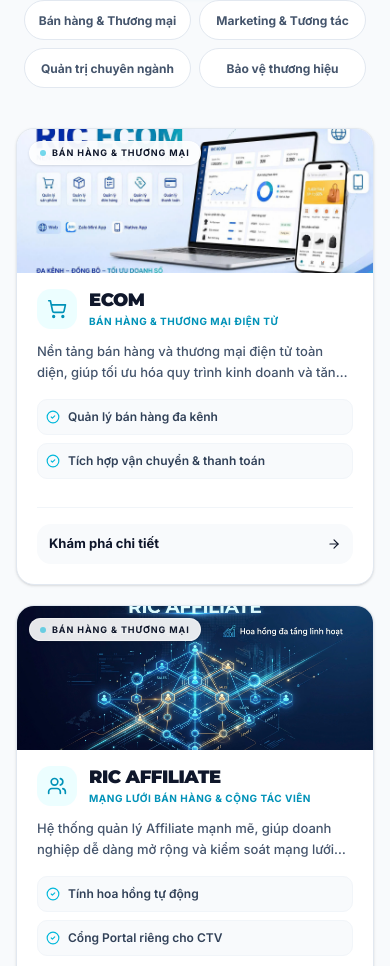
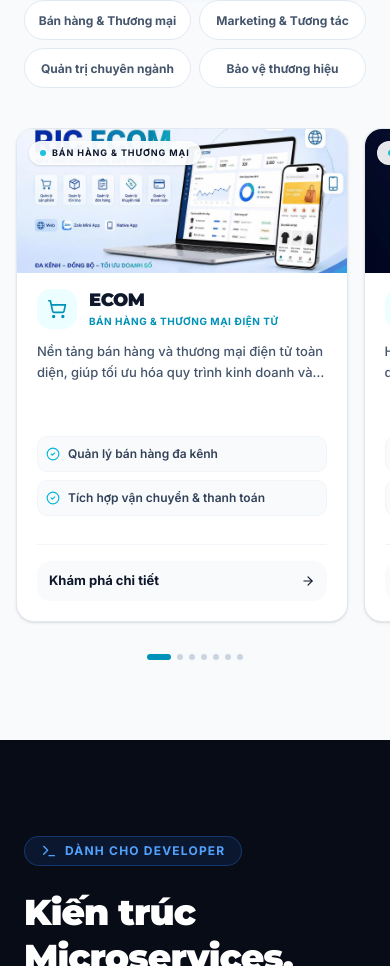
Before and after one commit to Thanh0704/New-Ric, a Next.js app: page /products in a window 390 px wide. Shown: the part 1034-2000 px from the top of the page. Built offline with nearby package versions, Linux system fonts and the light colour scheme.

Commit message:
Update mới

```diff
--- a/src/app/products/page.tsx
+++ b/src/app/products/page.tsx
@@ -1,5 +1,6 @@
 'use client'
-import { useState, useEffect, Suspense } from 'react'
+// ĐÃ SỬA: Import thêm useRef để xử lý thanh cuộn Dots trên Mobile
+import { useState, useEffect, Suspense, useRef } from 'react'
 import Link from 'next/link'
 import { useSearchParams } from 'next/navigation'
 import {
@@ -164,6 +165,10 @@
   const categoryFromUrl = searchParams.get('category')
   const [activeCategory, setActiveCategory] = useState('all')
 
+  // ĐÃ SỬA: Ref và State để tính toán vị trí vuốt ngang trên Mobile
+  const scrollContainerRef = useRef<HTMLDivElement>(null)
+  const [activeIndex, setActiveIndex] = useState(0)
+
   useEffect(() => {
     if (categoryFromUrl) {
       const isValidCategory = productCategories.some((cat) => cat.id === categoryFromUrl)
@@ -178,8 +183,33 @@
     }
   }, [categoryFromUrl])
 
+  // ĐÃ SỬA: Khi đổi danh mục, tự động lướt thẻ về vị trí đầu tiên
+  useEffect(() => {
+    setActiveIndex(0)
+    if (scrollContainerRef.current) {
+      scrollContainerRef.current.scrollTo({ left: 0, behavior: 'smooth' })
+    }
+  }, [activeCategory])
+
   const filteredProducts =
     activeCategory === 'all' ? products : products.filter((p) => p.category === activeCategory)
+
+  // ĐÃ SỬA: Hàm tính toán thẻ đang được hiển thị ở giữa màn hình khi vuốt
+  const handleScroll = (e: React.UIEvent<HTMLDivElement>) => {
+    const container = e.currentTarget
+    const scrollLeft = container.scrollLeft
+    const itemElement = container.children[0] as HTMLElement
+    if (!itemElement) return
+
+    // Tính toán độ rộng của 1 item + khoảng cách gap (16px)
+    const itemWidth = itemElement.offsetWidth
+    const gap = 16
+    const newIndex = Math.round(scrollLeft / (itemWidth + gap))
+
+    if (newIndex !== activeIndex && newIndex >= 0 && newIndex < filteredProducts.length) {
+      setActiveIndex(newIndex)
+    }
+  }
 
   return (
     <main className="min-h-screen selection:bg-cyan-500/30">
@@ -278,17 +308,12 @@
               </p>
             </div>
 
-            {/* =========================================================
-                ĐÃ SỬA MOBILE: Dùng Grid 2 cột (grid-cols-2) để chốt luôn 2 nút 1 hàng.
-                ĐÃ SỬA LAPTOP: md:flex để nó trở lại dạng nằm ngang trải dài.
-                ========================================================= */}
             <div className="grid grid-cols-2 gap-2 px-2 md:flex md:flex-wrap md:gap-3 md:px-0">
               {productCategories.map((cat, index) => (
                 <button
                   key={cat.id}
                   onClick={() => setActiveCategory(cat.id)}
                   className={`flex min-h-[40px] w-full items-center justify-center rounded-full px-3 py-2 text-center text-[12px] leading-tight font-bold transition-all duration-300 md:w-auto md:px-5 md:py-2.5 md:text-sm ${activeCategory === cat.id ? 'bg-cyan-600 text-white shadow-md shadow-cyan-600/30' : 'border border-slate-200 bg-white text-slate-600 hover:bg-slate-100 hover:text-cyan-600'} ${index === 0 ? 'col-span-2 md:col-span-1' : ''} `}
-                  /* LƯU Ý: Lệnh col-span-2 ở trên ép nút "Tất cả Giải pháp" dài hết hàng 1 trên Mobile, các nút còn lại tự động xuống hàng đôi rất đẹp. */
                 >
                   {cat.label}
                 </button>
@@ -296,14 +321,25 @@
             </div>
           </div>
 
-          <div className="grid grid-cols-1 gap-5 md:grid-cols-2 md:gap-8 lg:grid-cols-3">
+          {/* =========================================================
+              ĐÃ SỬA: Cấu trúc Vuốt ngang (Swipeable Cards) cho Mobile.
+              Dùng overflow-x-auto, snap-x trên mobile.
+              Và khôi phục grid, grid-cols-2/3 trên Desktop (md:).
+              ========================================================= */}
+          <div className="-mx-4 md:mx-0">
+            <div
+              ref={scrollContainerRef}
+              onScroll={handleScroll}
+              className="no-scrollbar flex snap-x snap-mandatory gap-4 overflow-x-auto px-4 pb-4 md:grid md:snap-none md:grid-cols-2 md:gap-8 md:overflow-visible md:px-0 md:pb-0 lg:grid-cols-3"
+            >
               {filteredProducts.map((product) => (
                 <div
                   key={product.id}
-                className="group flex flex-col overflow-hidden rounded-2xl border border-slate-200 bg-white shadow-sm transition-all duration-500 hover:-translate-y-2 hover:shadow-2xl hover:shadow-cyan-900/10 md:rounded-3xl"
+                  // Trên mobile độ rộng thẻ là 85vw để chừa lại 1 ít thẻ bên cạnh cho khách biết có thể vuốt
+                  className="group flex w-[85vw] shrink-0 snap-center flex-col overflow-hidden rounded-2xl border border-slate-200 bg-white shadow-sm transition-all duration-500 hover:-translate-y-2 hover:shadow-2xl hover:shadow-cyan-900/10 md:w-auto md:shrink md:rounded-3xl"
                 >
                   {/* ẢNH & BADGES */}
-                <div className="relative h-36 w-full overflow-hidden bg-slate-100 md:h-56">
+                  <div className="relative h-36 w-full shrink-0 overflow-hidden bg-slate-100 md:h-56">
                     <img
                       src={product.image}
                       alt={product.name}
@@ -379,6 +415,24 @@
                 </div>
               ))}
             </div>
+          </div>
+
+          {/* =========================================================
+              ĐÃ THÊM: Thanh Navigation Dots (Chỉ hiện trên Mobile).
+              Tự động chạy theo đúng thẻ đang được vuốt.
+              ========================================================= */}
+          {filteredProducts.length > 1 && (
+            <div className="mt-4 flex justify-center gap-1.5 md:hidden">
+              {filteredProducts.map((_, index) => (
+                <div
+                  key={index}
+                  className={`h-1.5 rounded-full transition-all duration-300 ${
+                    activeIndex === index ? 'w-6 bg-cyan-600' : 'w-1.5 bg-slate-300'
+                  }`}
+                />
+              ))}
+            </div>
+          )}
 
           {filteredProducts.length === 0 && (
             <div className="py-24 text-center">
```
Lines whose indentation alone changed are shown as unchanged.
